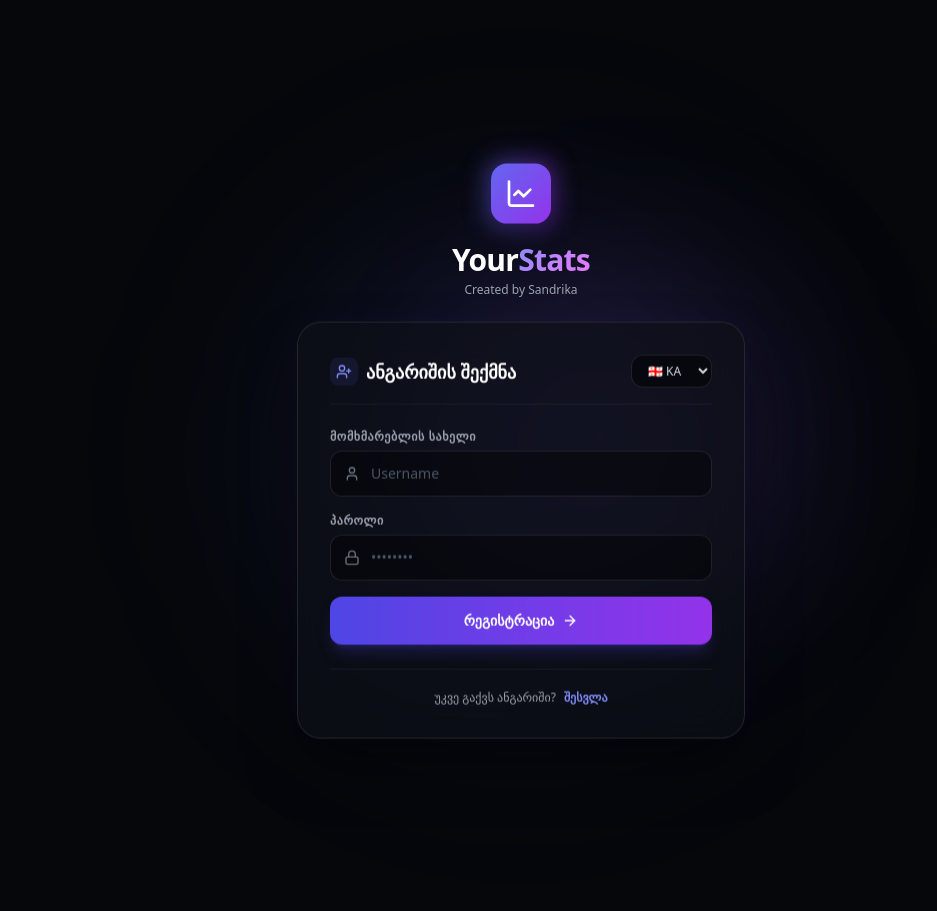
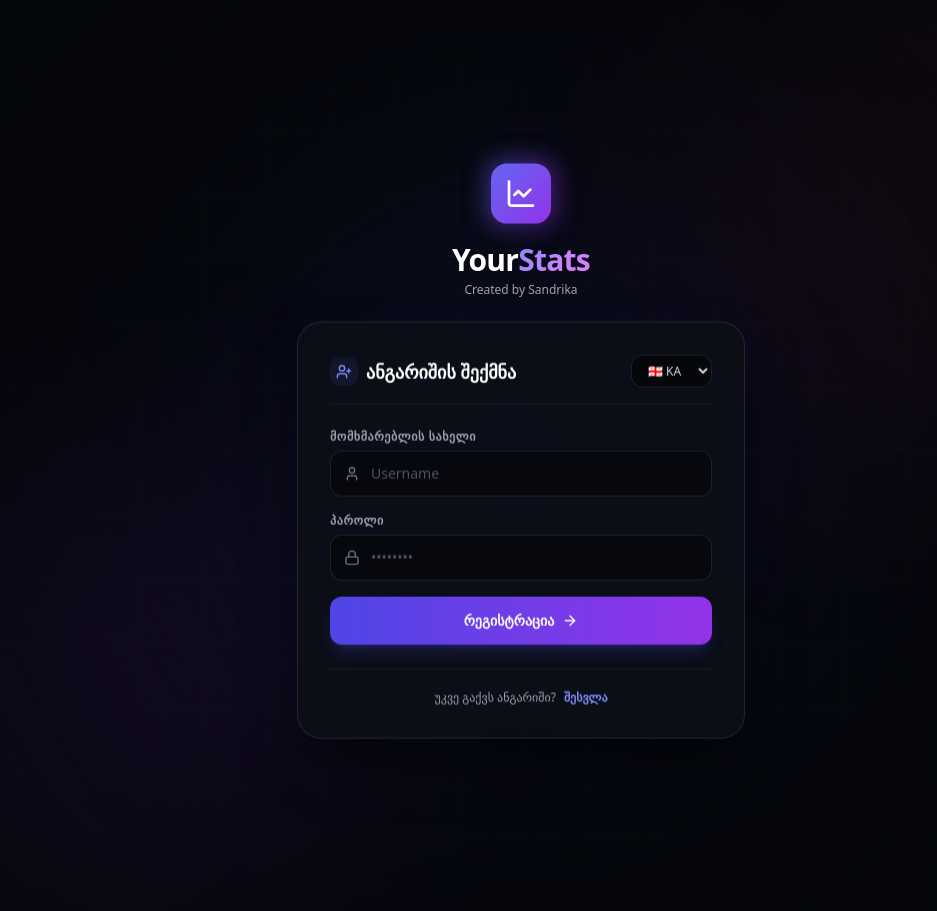
Before and after one commit to sandrika9/trading-site, a Flask app: page /register in a window 1280 px wide. Shown: the whole page, without its empty margins (119-1056 px from the left). Run offline with Flask 3, Linux system fonts and the light colour scheme; some libraries are stand-ins or nearby versions.

Commit message:
Update register.html

```diff
--- a/templates/register.html
+++ b/templates/register.html
@@ -8,17 +8,9 @@
     <script src="https://cdn.tailwindcss.com"></script>
     <script src="https://unpkg.com/lucide@latest"></script>
     <style>
-        /* Sydview Background Glow Effects */
-        .glow-orb-1 {
-            background: radial-gradient(circle, rgba(99, 102, 241, 0.25) 0%, rgba(5, 7, 11, 0) 70%);
-        }
-        .glow-orb-2 {
-            background: radial-gradient(circle, rgba(168, 85, 247, 0.2) 0%, rgba(5, 7, 11, 0) 70%);
-        }
-
         /* Glassmorphism Panel with Ambient Shadow */
         .glass-panel {
-            background: rgba(13, 17, 23, 0.7);
+            background: rgba(13, 17, 23, 0.75);
             backdrop-filter: blur(20px);
             -webkit-backdrop-filter: blur(20px);
             border: 1px solid rgba(255, 255, 255, 0.08);
@@ -32,7 +24,7 @@
             -webkit-text-fill-color: transparent;
         }
 
-        /* Subtle Float Animation */
+        /* Float & Background Animations */
         @keyframes subtleFloat {
             0%, 100% { transform: translateY(0px); }
             50% { transform: translateY(-6px); }
@@ -40,14 +32,52 @@
         .animate-subtle-float {
             animation: subtleFloat 5s ease-in-out infinite;
         }
+
+        @keyframes pulseSlow {
+            0%, 100% { opacity: 0.35; transform: translate(-50%, -50%) scale(1); }
+            50% { opacity: 0.65; transform: translate(-50%, -50%) scale(1.08); }
+        }
+
+        @keyframes floatSlow {
+            0%, 100% { transform: translate(0px, 0px); }
+            50% { transform: translate(30px, -30px); }
+        }
+
+        @keyframes floatSlowReverse {
+            0%, 100% { transform: translate(0px, 0px); }
+            50% { transform: translate(-30px, 30px); }
+        }
+
+        .animate-pulse-slow {
+            animation: pulseSlow 8s ease-in-out infinite;
+        }
+
+        .animate-float-slow {
+            animation: floatSlow 12s ease-in-out infinite;
+        }
+
+        .animate-float-slow-reverse {
+            animation: floatSlowReverse 14s ease-in-out infinite;
+        }
     </style>
 </head>
 <body class="bg-[#05070B] text-gray-200 min-h-screen flex items-center justify-center p-4 font-sans relative overflow-hidden antialiased">
 
-    <!-- Ambient Glow Orbs (Sydview Visual Background) -->
-    <div class="absolute top-1/2 left-1/2 -translate-x-1/2 -translate-y-1/2 w-[600px] h-[600px] glow-orb-1 rounded-full blur-[100px] pointer-events-none"></div>
-    <div class="absolute top-1/4 right-1/4 w-[400px] h-[400px] glow-orb-2 rounded-full blur-[90px] pointer-events-none"></div>
+    <!-- Professional Background Layer -->
+    <div class="fixed inset-0 -z-10 overflow-hidden pointer-events-none bg-[#05070B]">
+        <!-- Subtle Grid Pattern -->
+        <div class="absolute inset-0 bg-[linear-gradient(to_right,#ffffff05_1px,transparent_1px),linear-gradient(to_bottom,#ffffff05_1px,transparent_1px)] bg-[size:4rem_4rem] [mask-image:radial-gradient(ellipse_60%_50%_at_50%_50%,#000_70%,transparent_100%)]"></div>
 
+        <!-- Animated Glowing Orbs -->
+        <div class="absolute top-1/2 left-1/2 -translate-x-1/2 -translate-y-1/2 w-[700px] h-[700px] bg-indigo-600/20 rounded-full blur-[130px] animate-pulse-slow"></div>
+        <div class="absolute -bottom-20 -left-20 w-[500px] h-[500px] bg-purple-600/15 rounded-full blur-[120px] animate-float-slow"></div>
+        <div class="absolute -top-20 -right-20 w-[500px] h-[500px] bg-pink-600/10 rounded-full blur-[120px] animate-float-slow-reverse"></div>
+
+        <!-- Radial Vignette -->
+        <div class="absolute inset-0 bg-[radial-gradient(circle_at_center,transparent_0%,rgba(5,7,11,0.8)_100%)]"></div>
+    </div>
+
+    <!-- Main Card Container -->
     <div class="w-full max-w-md space-y-6 relative z-10 animate-subtle-float">
 
         <!-- Header / Logo -->
@@ -138,7 +168,7 @@
         </div>
     </div>
 
-    <!-- Script Block Preserved Completely -->
+    <!-- Script Block -->
     <script>
         lucide.createIcons();
 
```
